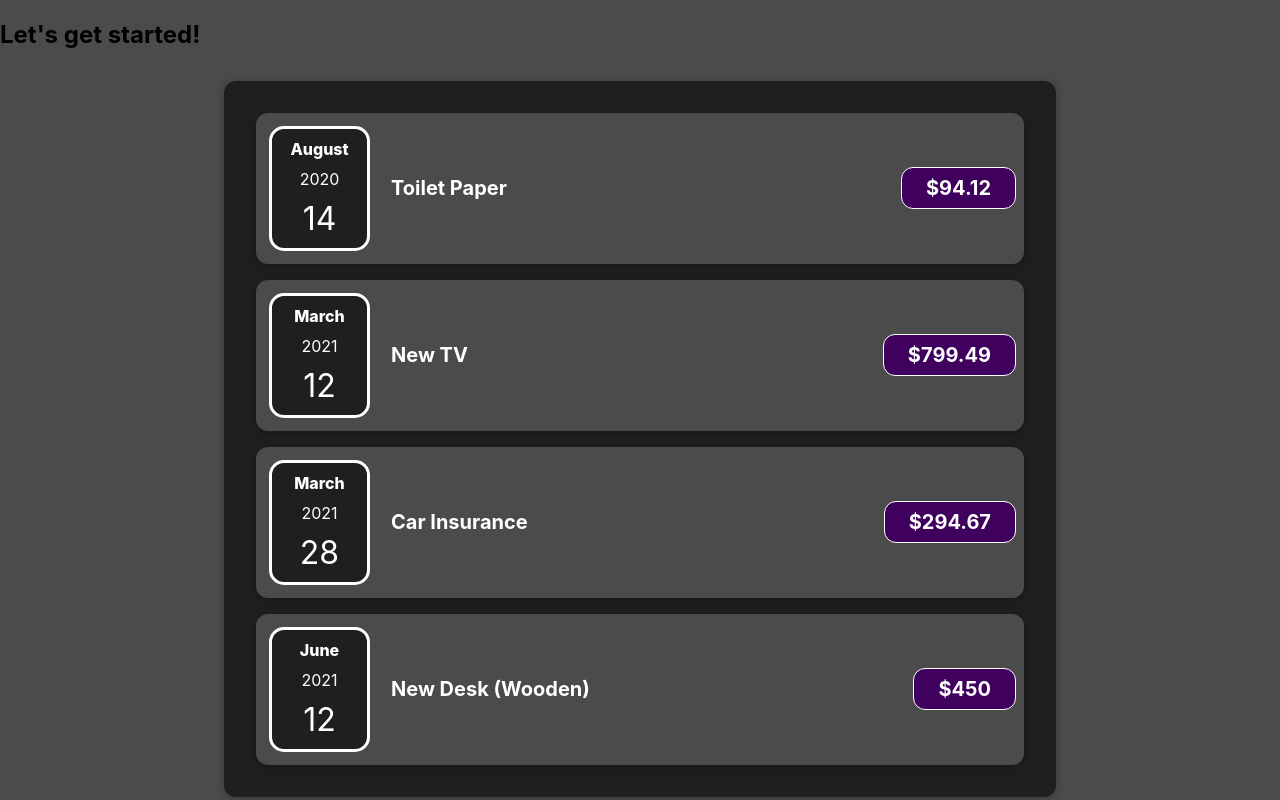
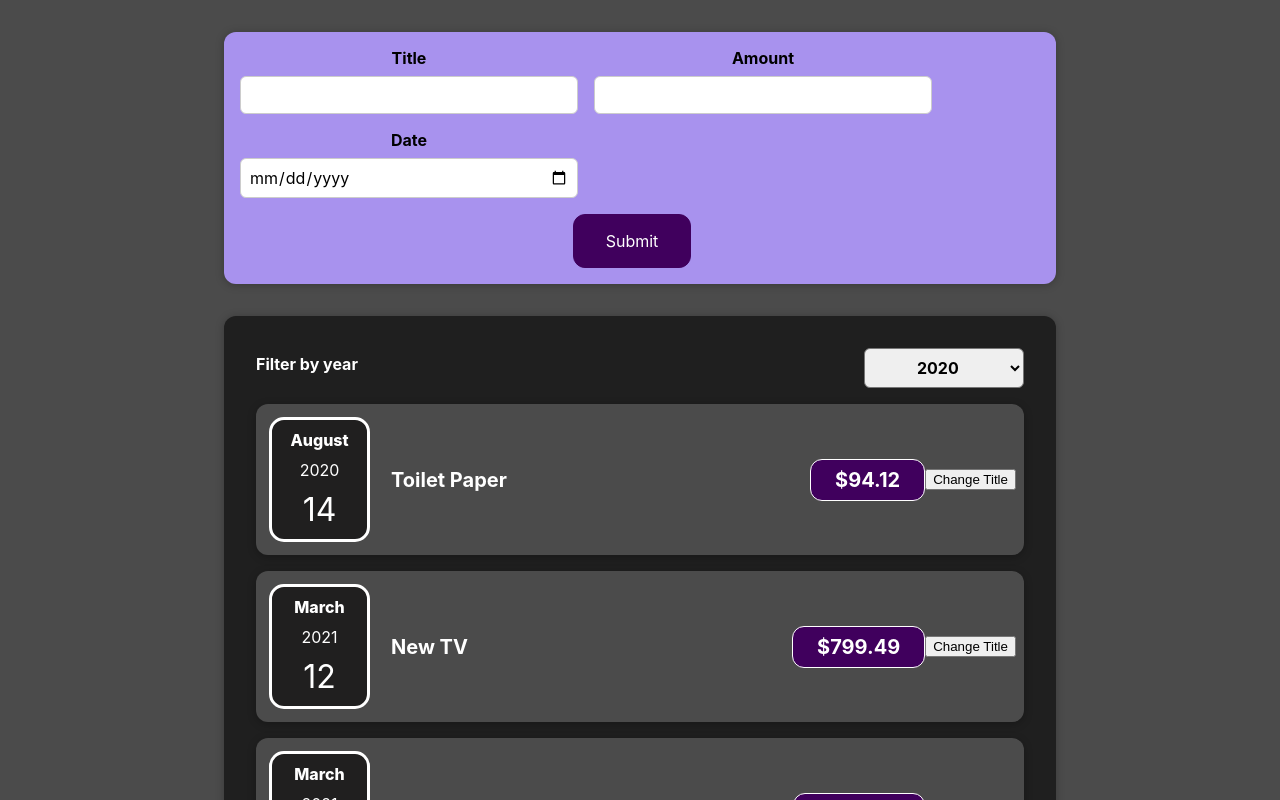
Before and after one commit to yavuzcirit/expense-tracker, a React (Create React App) app: page / in a window 1280 px wide. Shown: the top 800 px of the page. Built offline with nearby package versions, Linux system fonts and the light colour scheme; the HTML template or start-up script is replaced by a standard one.

Commit message:
states and components added

```diff
--- a/public/index.html
+++ b/public/index.html
@@ -24,7 +24,7 @@
       work correctly both with client-side routing and a non-root public URL.
       Learn how to configure a non-root public URL by running `npm run build`.
     -->
-    <title>React App</title>
+    <title>Expense Tracker</title>
   </head>
   <body>
     <noscript>You need to enable JavaScript to run this app.</noscript>
--- a/src/App.js
+++ b/src/App.js
@@ -1,6 +1,6 @@
 import React from "react";
 import Expenses from "./components/expenses/Expenses"
-
+import NewExpense from "./components/NewExpense/NewExpense";
 
 const App = () => {
   const expenses = [
@@ -25,9 +25,15 @@
     },
   ];
 
+  const addExpense=(expense)=>{
+    console.log("In App.js")
+    console.log(expense)
+  }
+
+
   return (
     <div className="App">
-      <h2>Let's get started!</h2>
+      <NewExpense onAddExpense={addExpense}/>
       <Expenses items={expenses}/>
 
     </div>
--- /dev/null
+++ b/src/components/NewExpense/ExpenseForm.css
@@ -0,0 +1,26 @@
+.new-expense__controls {
+  display: flex;
+  flex-wrap: wrap;
+  gap: 1rem;
+  margin-bottom: 1rem;
+  text-align: center;
+}
+
+.new-expense__control label {
+  font-weight: bold;
+  margin-bottom: 0.5rem;
+  display: block;
+}
+
+.new-expense__control input {
+  font: inherit;
+  padding: 0.5rem;
+  border-radius: 6px;
+  border: 1px solid #ccc;
+  width: 20rem;
+  max-width: 100%;
+}
+
+.new-expense__actions {
+  text-align: center;
+}
--- /dev/null
+++ b/src/components/NewExpense/ExpenseForm.js
@@ -0,0 +1,100 @@
+import React,{ useState } from 'react';
+
+import "./ExpenseForm.css"
+
+const ExpenseForm = (props) => {
+
+  const [enteredTitle,setEnteredTitle]=useState("");
+  const [enteredAmount,setEnteredAmount]=useState("");
+  const [enteredDate,setEnteredDate]=useState("");
+  // const [userInput,setUserInput]=useState({
+  //   enteredTitle:" ",
+  //   enteredAmount:" ",
+  //   enteredDate:" "
+  // })
+
+
+
+
+  const titleChangeHandler=(event)=>{
+    setEnteredTitle(event.target.value)
+
+    // //   setUserInput({enteredTitle:event.target.value,
+  // //   ...userInput
+  // // });
+  //   setUserInput((prevState)=>{
+  //     return {...prevState,enteredTitle:event.target.value}
+  //   })
+  };
+
+  const amountChangeHandler=(event)=>{
+    setEnteredAmount(event.target.value)
+    // // setUserInput({
+    // //   ...userInput,
+    // //   enteredAmount:event.target.value,
+    // // });
+    // setUserInput((prevState)=>{
+    //   return {...prevState,enteredAmount:event.target.value}
+    // })
+  };
+
+  const dateChangeHandler=(event)=>{
+    setEnteredDate(event.target.value)
+    // // setUserInput({ ...userInput,
+    // //   enteredDate:event.target.value
+    // // });
+    // setUserInput((prevState)=>{
+    //   return {...prevState,enteredDate:event.target.value}
+    // })
+  };
+  const submitHandler=(event)=>{
+    event.preventDefault();
+
+    const expenseData={
+      title:enteredTitle,
+      amount:enteredAmount,
+      date:new Date(enteredDate)
+    }
+
+    props.onSaveExpenseData(expenseData)
+    setEnteredTitle("");
+    setEnteredAmount("");
+    setEnteredDate("")
+
+  }
+
+  return <form onSubmit={submitHandler}>
+    <div className='new-expense__controls'>
+      <div className='new-expense__control'>
+        <label>Title</label>
+        <input
+         type="text"
+         value={enteredTitle}
+         onChange={titleChangeHandler}/>
+      </div>
+      <div className='new-expense__control'>
+        <label>Amount</label>
+        <input
+        type="number"
+        value={enteredAmount}
+        min="0.01"
+        step="0.01"
+        onChange={amountChangeHandler} />
+      </div>
+      <div className='new-expense__control'>
+        <label>Date</label>
+        <input
+        type="date"
+        value={enteredDate}
+        min="2019-01-01"
+        max="2022-12-31"
+        onChange={dateChangeHandler}/>
+      </div>
+    </div>
+    <div className='new-expense__actions'>
+      <button type='submit'>Submit</button>
+    </div>
+  </form>
+};
+
+export default ExpenseForm;
--- /dev/null
+++ b/src/components/NewExpense/NewExpense.css
@@ -0,0 +1,38 @@
+.new-expense {
+  background-color: #a892ee;
+  padding: 1rem;
+  margin: 2rem auto;
+  width: 50rem;
+  max-width: 95%;
+  border-radius: 12px;
+  text-align: center;
+  box-shadow: 0 1px 8px rgba(0, 0, 0, 0.25);
+}
+
+.new-expense button {
+  font: inherit;
+  cursor: pointer;
+  padding: 1rem 2rem;
+  border: 1px solid #40005d;
+  background-color: #40005d;
+  color: white;
+  border-radius: 12px;
+  margin-right: 1rem;
+}
+
+.new-expense button:hover,
+.new-expense button:active {
+  background-color: #510674;
+  border-color: #510674;
+}
+
+.new-expense button.alternative {
+  color: #220131;
+  border-color: transparent;
+  background-color: transparent;
+}
+
+.new-expense button.alternative:hover,
+.new-expense button.alternative:active {
+  background-color: #ddb3f8;
+}
--- /dev/null
+++ b/src/components/NewExpense/NewExpense.js
@@ -0,0 +1,23 @@
+import React from 'react';
+import ExpenseForm from './ExpenseForm';
+
+import "./NewExpense.css"
+
+const NewExpense = (props) => {
+  const saveExpenseDataHandler=(enteredExpenseData)=>{
+    const expenseData={
+      ...enteredExpenseData,
+      id:Math.random().toString()
+    }
+    props.onAddExpense(expenseData)
+  }
+
+
+
+  return (
+  <div className='new-expense'>
+    <ExpenseForm onSaveExpenseData={saveExpenseDataHandler}/>
+  </div>);
+}
+
+export default NewExpense;
--- /dev/null
+++ b/src/components/expenses/ExpenseFilter.css
@@ -0,0 +1,24 @@
+.expenses-filter {
+  color: white;
+  padding: 0 1rem;
+}
+
+.expenses-filter__control {
+  display: flex;
+  width: 100%;
+  align-items: center;
+  justify-content: space-between;
+  margin: 1rem 0;
+}
+
+.expenses-filter label {
+  font-weight: bold;
+  margin-bottom: 0.5rem;
+}
+
+.expenses-filter select {
+  font: inherit;
+  padding: 0.5rem 3rem;
+  font-weight: bold;
+  border-radius: 6px;
+}
--- /dev/null
+++ b/src/components/expenses/ExpenseFilter.js
@@ -0,0 +1,28 @@
+import React from 'react';
+
+import "./ExpenseFilter.css";
+
+const ExpenseFilter = (props) => {
+
+  const dropdownChangeHandler=(event)=>{
+    props.onChangeFilter(event.target.value)
+  }
+
+  return (
+  <div>
+    <div className='expenses-filter'>
+      <div className='expenses-filter__control'>
+        <label>Filter by year</label>
+        <select value={props.selected} onChange={dropdownChangeHandler}>
+          <option value="2022">2022</option>
+          <option value="2021">2021</option>
+          <option value="2020">2020</option>
+          <option value="2019">2019</option>
+        </select>
+      </div>
+    </div>
+  </div>
+  );
+};
+
+export default ExpenseFilter;
--- a/src/components/expenses/ExpenseItem.js
+++ b/src/components/expenses/ExpenseItem.js
@@ -1,18 +1,28 @@
-import React from 'react';
+import React,{ useState } from 'react';
+
 import ExpenseDate from './ExpenseDate';
 import Card from "../UI/Card"
 import './ExpenseItem.css'
 
 
 const ExpenseItem= (props) => {
+  const [title,setTitle] = useState(props.title)
+
+  const clickHandler=()=>{
+    setTitle("Updated!")
+    console.log(title)
+  }
+
+
 
   return (
   <Card className="expense-item">
     <ExpenseDate date={props.date}/>
     <div className='expense-item__description'>
-      <h2>{props.title}</h2>
+      <h2>{title}</h2>
       <div className='expense-item__price'>${props.amount}</div>
     </div>
+    <button onClick={clickHandler}>Change Title</button>
   </Card>
   );
 }
--- a/src/components/expenses/Expenses.js
+++ b/src/components/expenses/Expenses.js
@@ -1,10 +1,20 @@
-import React from 'react';
+import React,{ useState } from 'react';
+import Card from '../UI/Card';
 import ExpenseItem from './ExpenseItem';
+import ExpenseFilter from './ExpenseFilter';
 import "./Expenses.css"
 
 const Expenses=(props)=> {
-  return <div className='expenses'>
-          <ExpenseItem
+  const [filteredYear,setFilteredYear]=useState("2020")
+
+  const filterChangeHandler=(selectedYear)=>{
+    setFilteredYear(selectedYear)
+  }
+  return (
+      <div>
+      <Card className='expenses'>
+      <ExpenseFilter selected={filteredYear} onChangeFilter={filterChangeHandler} />
+      <ExpenseItem
       title={props.items[0].title}
       amount={props.items[0].amount}
       date={props.items[0].date}
@@ -22,7 +32,8 @@
       amount={props.items[3].amount}
       date={props.items[3].date}
       />
-  </div>;
-}
+  </Card>
+  </div>);
+};
 
 export default Expenses;
```
Also changed, not shown: 1 other file (tests, documents, lock files or other folders).
